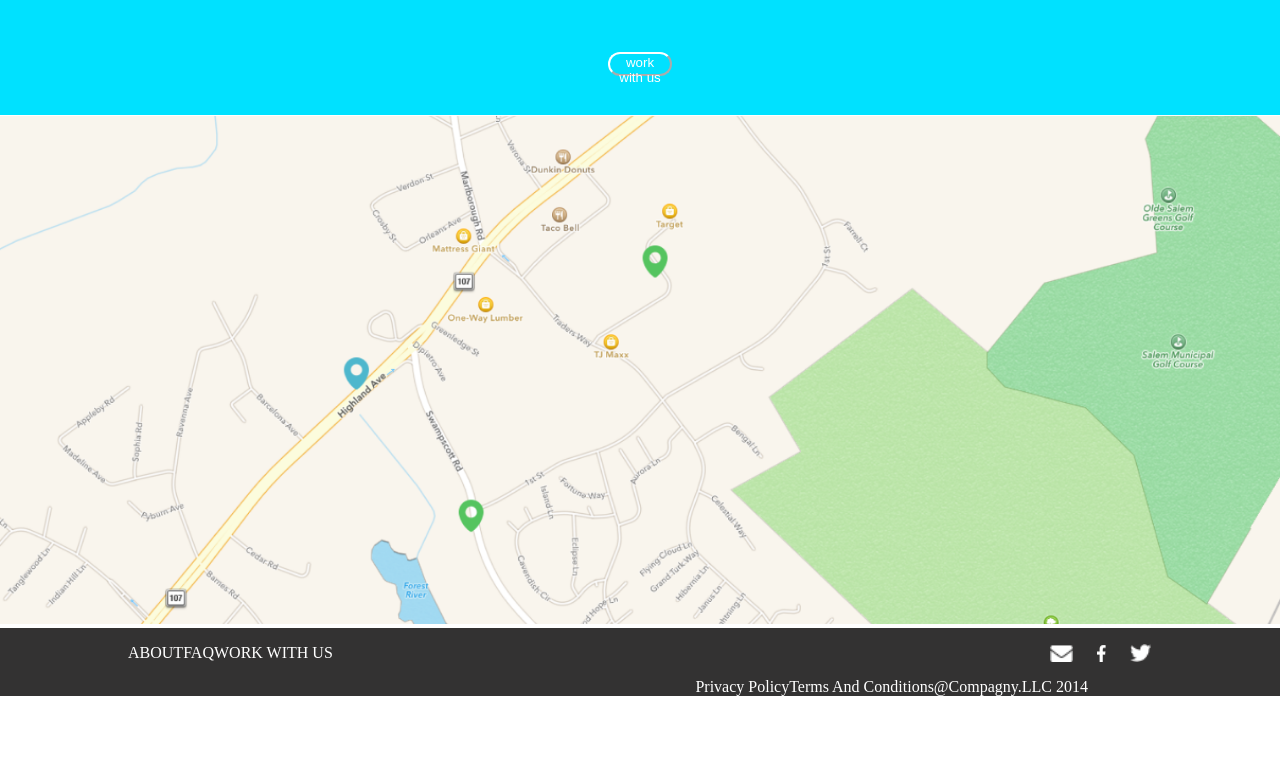
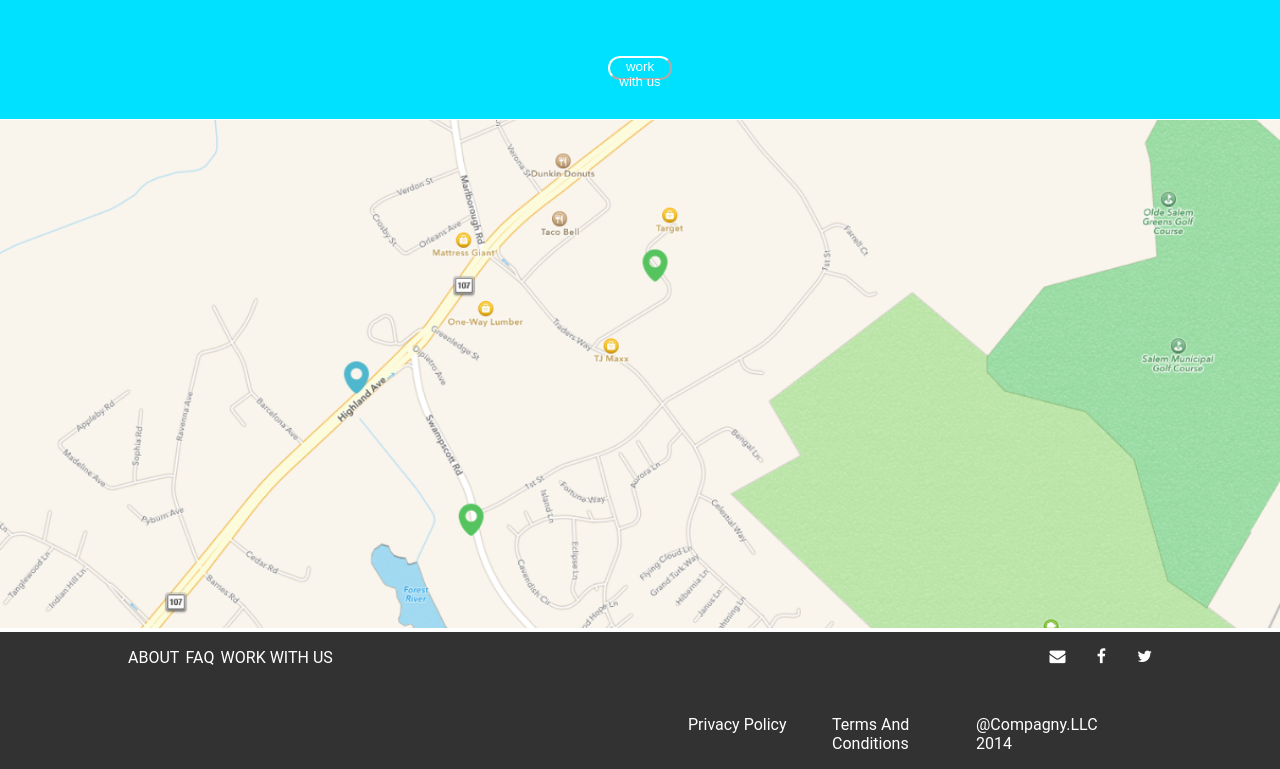
Before and after one commit to cousseaualban/TP-HTML5-SCSS, a plain HTML site: page index.html in a window 1280 px wide. Shown: the part 1290-2059 px from the top of the page. Before the commit the page ends 1986 px from the top, so only its background shows below. Drawn offline with Linux system fonts and the light colour scheme.

Commit message:
TP HTML5+SCSS v8

```diff
--- a/index.html
+++ b/index.html
@@ -7,7 +7,7 @@
     <meta name="viewport" content="width=device-width, initial-scale=1.0">
     <link rel="stylesheet" href="./style.css" type="text/css">
     <link rel="stylesheet" href="https://cdnjs.cloudflare.com/ajax/libs/font-awesome/4.7.0/css/font-awesome.min.css">
-    <title>Entrainement</title>
+    <title>TP Intégration Simple Maquette</title>
 </head>
 
 <body>
@@ -29,9 +29,9 @@
     <!-- Début section 1 -->
     <section class="hero">
         <div class="title">
-            <i class="fa-regular fa-star"></i>
+            <i class="fa fa-star"></i>
             <h2>Our Mission</h2>
-            <i class="fa-thin fa-star"></i>
+            <i class="fa fa-star"></i>
         </div>
         <p>Lorem ipsum dolor sit amet, consectetur adipisicing elit. Repellendus, nostrum quasi. Inventore, dignissimos
             blanditiis assumenda dolorum voluptatum quis odio autem aliquam nemo esse, enim ut illo magnam, numquam
@@ -94,9 +94,9 @@
                 <li><a>WORK WITH US</a></li>
             </div>
             <div class="icons">
-                <img src="./assets/mail.png" alt="Icône mail">
-                <img src="./assets/facebook.png" alt="Icône facebook">
-                <img src="./assets/twitter.png" alt="Icône twitter">
+                <i class="fa fa-envelope"></i>
+                <i class="fa fa-facebook"></i>
+                <i class="fa fa-twitter"></i>
             </div>
         </div>
         <div class="bottomFooter">
--- a/style.scss
+++ b/style.scss
@@ -2,6 +2,7 @@
 
 body {
     margin: 0%;
+    font-family: 'Roboto', sans-serif;
     header {
         nav {
             width: 80%;
@@ -18,6 +19,7 @@ body {
                 list-style-type: none;
 
                 button{
+                    width: 30%;
                     background-color: $secondColor;
                     color: $thirdColor;
                     border-radius: 12px;
@@ -129,13 +131,15 @@ body {
         }
 
         .bottomFooter{
-            padding-top: 2vh;
-            width: 85%;
+            padding-top: 6vh;
+            padding-bottom: 2vh;
+            width: 75%;
+            margin: auto;
             display: flex;
             justify-content: flex-end;
 
             li{
-
+                width: 15%;
             }
         }
     }
```
Also changed, not shown: style.css, 1 other file.
